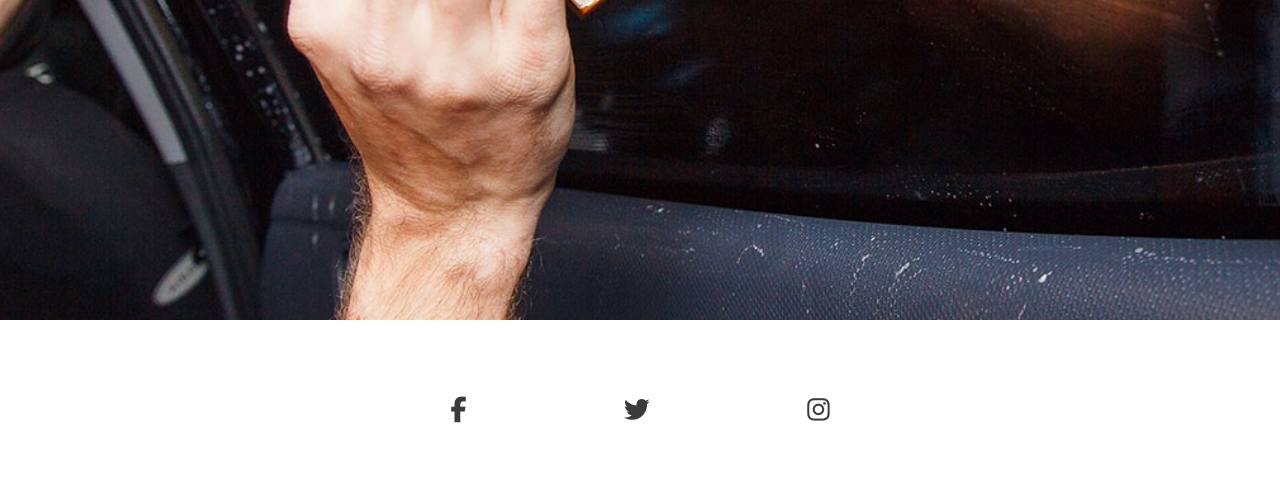
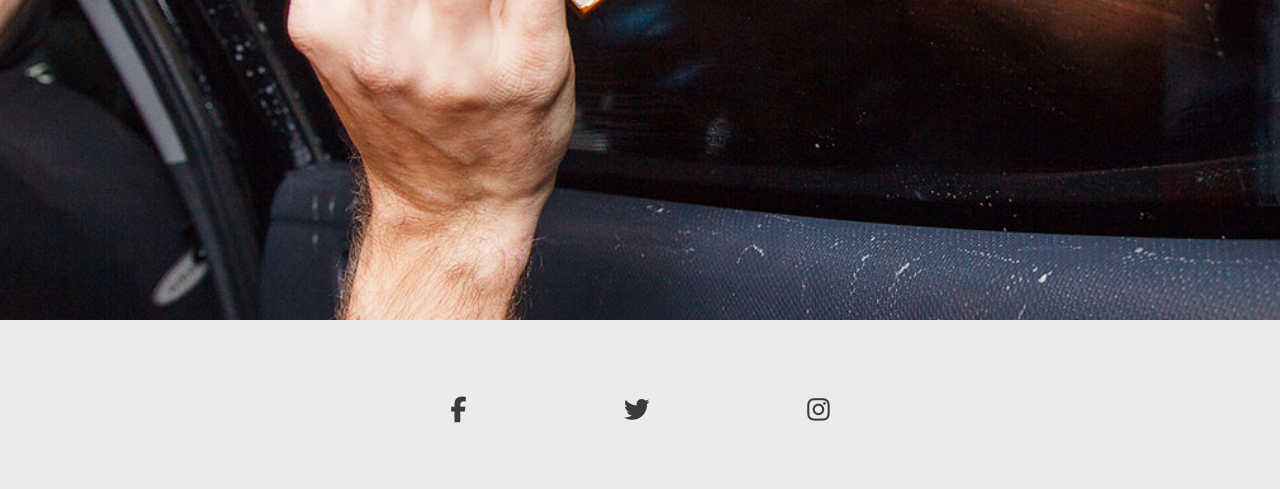
Before and after one commit to AndyL86/Portfolio1, a plain HTML site: page index.html in a window 1280 px wide. Shown: the part 2210-2699 px from the top of the page. Drawn offline with Linux system fonts and the light colour scheme; a web font is replaced by a local one.

Commit message:
added background colour to socials

```diff
--- a/assets/css/style.css
+++ b/assets/css/style.css
@@ -19,10 +19,6 @@ body p {
   border-radius: 5px;
   opacity: .9;
   background-color: #6D6A75;
-}
-
-body section {
-  display: 100vh;
 }
 
 /* headings */
@@ -370,6 +366,11 @@ iframe {
   margin-top: .5rem;
 }
 
+#social-media {
+  background-color: #ebebeb;
+  height: auto;
+}
+
 footer {
   height: 90px;
 }
```
Also changed, not shown: 1 other file.
